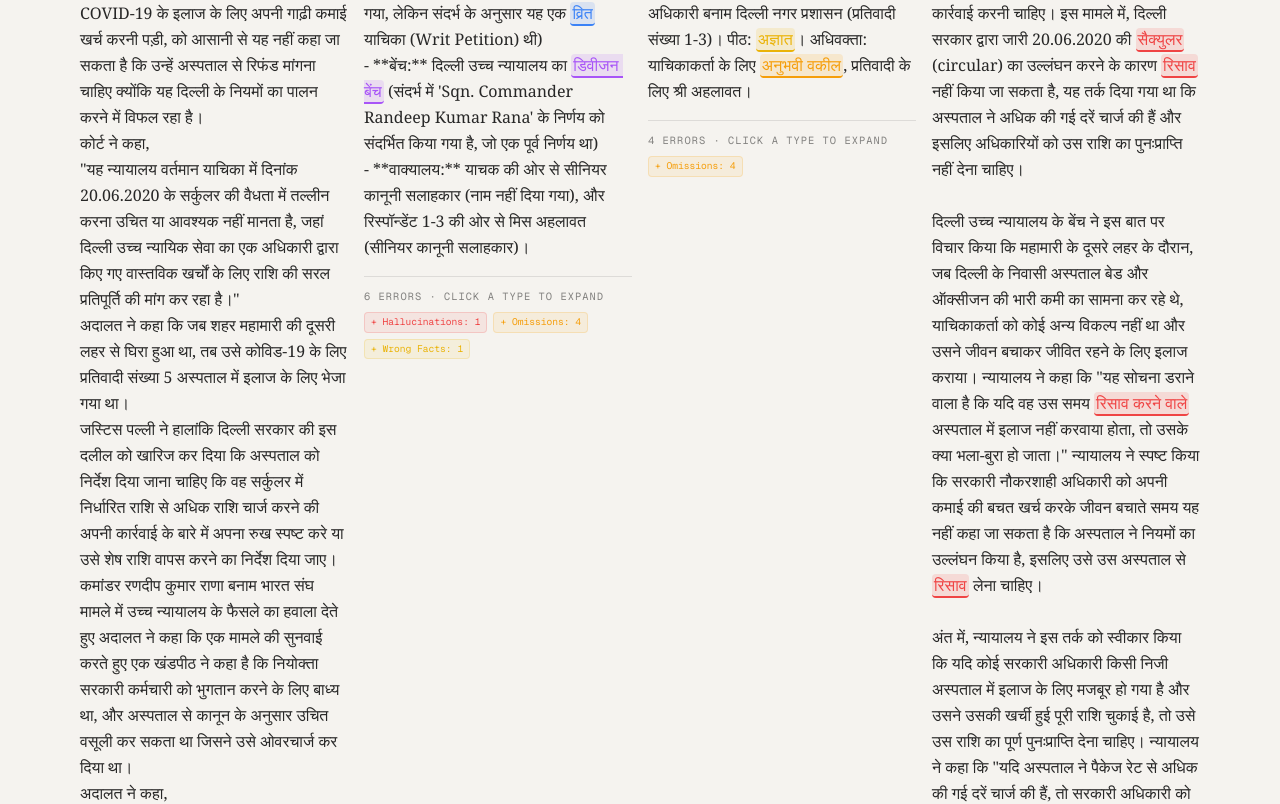
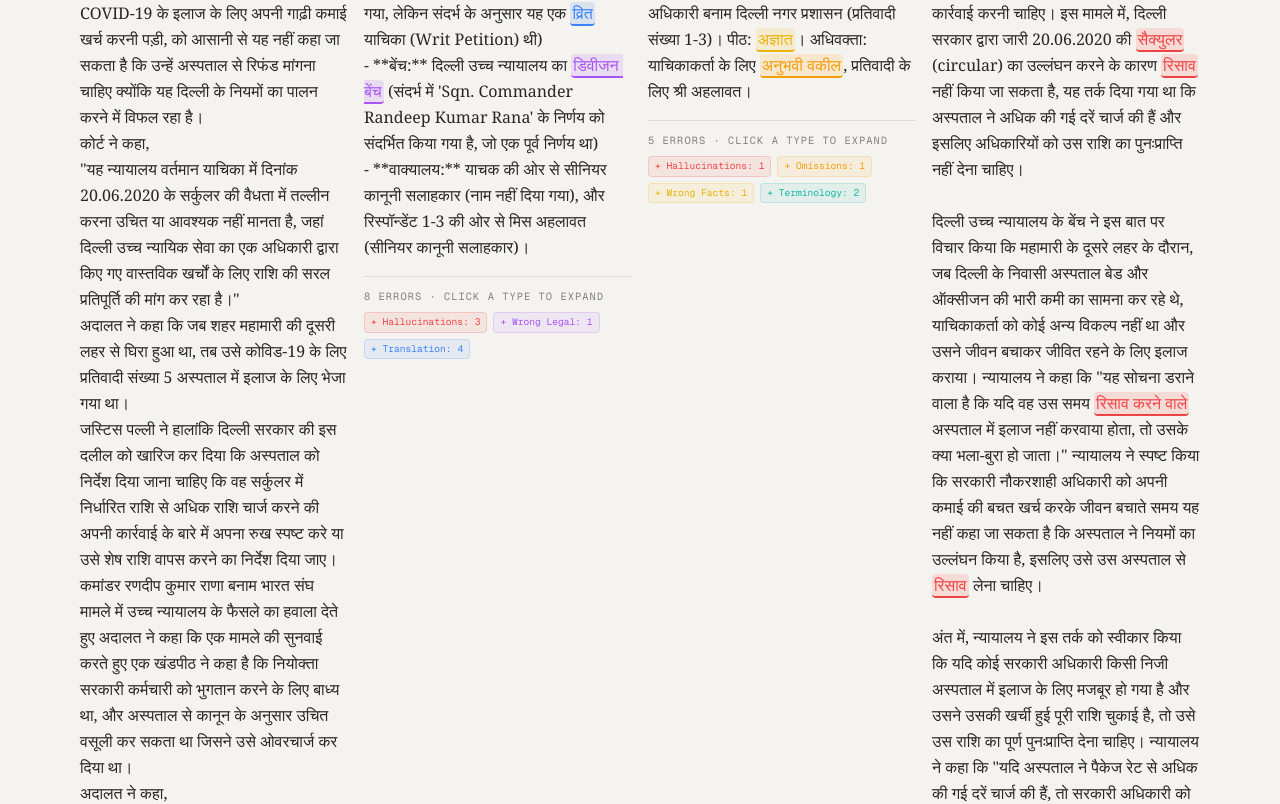
Before and after one commit to mohar-xe/portfolio, a Next.js app: page /experiments/legal-summarization in a window 1280 px wide. Shown: the part 1580-2384 px from the top of the page. Built offline with nearby package versions, Linux system fonts and the light colour scheme.

Commit message:
fix error counts to match inline tags from taggedText

```diff
--- a/src/components/ExperimentViewer.tsx
+++ b/src/components/ExperimentViewer.tsx
@@ -162,13 +162,25 @@ function ReferenceText({
 }
 
 function ErrorAnnotations({
+  taggedText,
   details,
 }: {
+  taggedText: string;
   details: AnnotationDetail[];
 }) {
   const [openCats, setOpenCats] = useState<Set<ErrorCategory>>(new Set());
 
-  const grouped = useMemo(() => {
+  const tagCounts = useMemo(() => {
+    const parts = parseTaggedText(taggedText);
+    const counts = new Map<ErrorCategory, number>();
+    for (const p of parts) {
+      if (!p.category) continue;
+      counts.set(p.category, (counts.get(p.category) ?? 0) + 1);
+    }
+    return counts;
+  }, [taggedText]);
+
+  const detailsByCat = useMemo(() => {
     const map = new Map<ErrorCategory, AnnotationDetail[]>();
     for (const d of details) {
       const cat = d.category;
@@ -187,7 +199,7 @@ function ErrorAnnotations({
     });
   };
 
-  const totalErrors = details.length;
+  const totalErrors = [...tagCounts.values()].reduce((a, b) => a + b, 0);
 
   return (
     <div className="mt-4 pt-3 border-t border-foreground/10">
@@ -197,8 +209,8 @@ function ErrorAnnotations({
 
       <div className="flex flex-wrap gap-1.5 mt-2">
         {errorCategories.map((cat) => {
-          const items = grouped.get(cat);
-          if (!items || items.length === 0) return null;
+          const count = tagCounts.get(cat) ?? 0;
+          if (count === 0) return null;
           const isOpen = openCats.has(cat);
           return (
             <button
@@ -211,7 +223,7 @@ function ErrorAnnotations({
                 border: `1px solid ${errorColors[cat]}${isOpen ? "60" : "30"}`,
               }}
             >
-              {isOpen ? "−" : "+"} {errorLabels[cat]}: {items.length}
+              {isOpen ? "−" : "+"} {errorLabels[cat]}: {count}
             </button>
           );
         })}
@@ -220,7 +232,7 @@ function ErrorAnnotations({
       <div className="mt-2 space-y-3">
         {errorCategories.map((cat) => {
           if (!openCats.has(cat)) return null;
-          const items = grouped.get(cat);
+          const items = detailsByCat.get(cat);
           if (!items || items.length === 0) return null;
           return (
             <div key={cat}>
@@ -362,7 +374,10 @@ export default function ExperimentViewer({ data }: { data: Sample[] }) {
               )}
             </div>
             {section && (
-              <ErrorAnnotations details={section.annotationDetails} />
+              <ErrorAnnotations
+                taggedText={section.taggedText}
+                details={section.annotationDetails}
+              />
             )}
           </div>
         ))}
```
Also changed, not shown: 1 other file (tests, documents, lock files or other folders).
